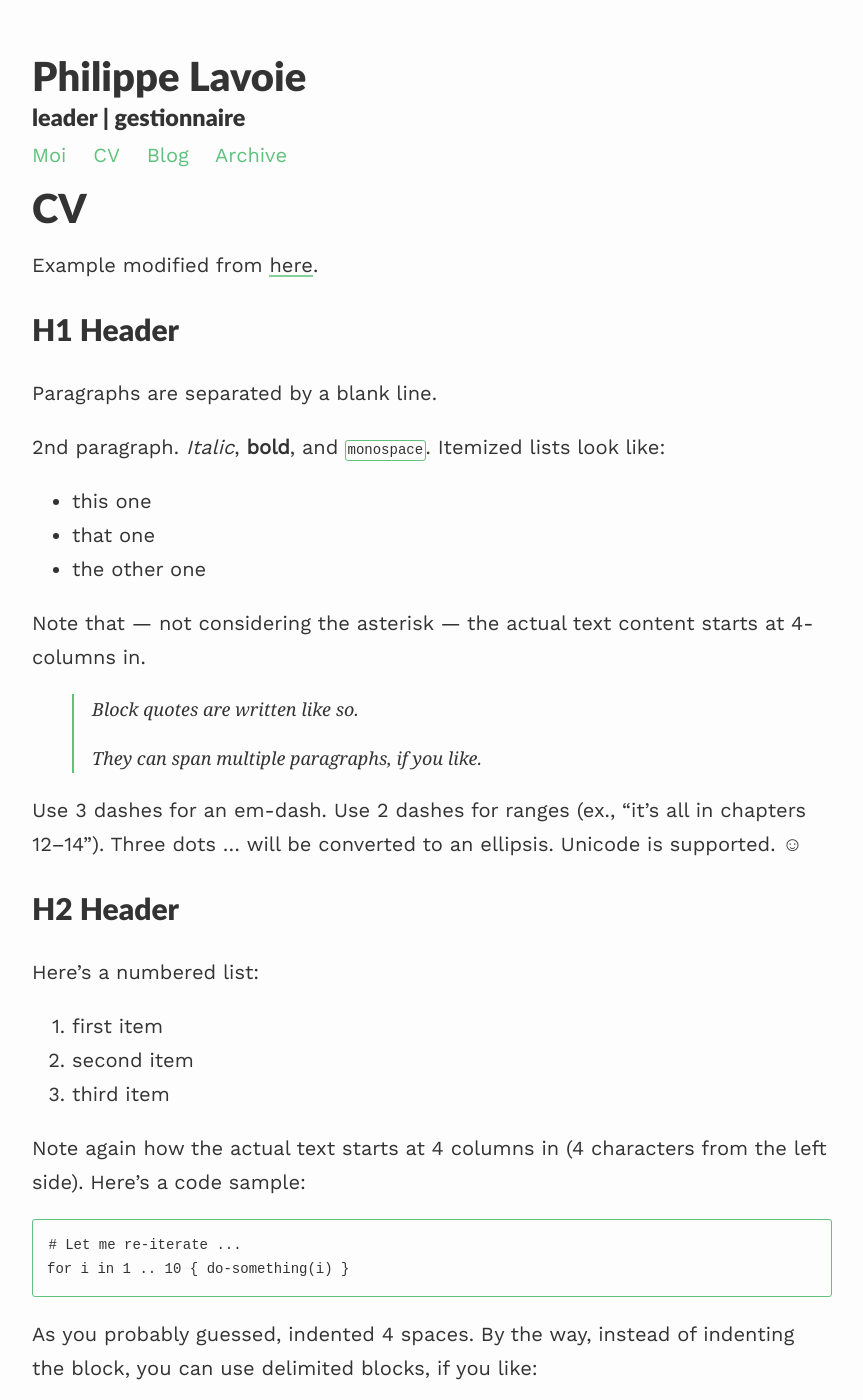
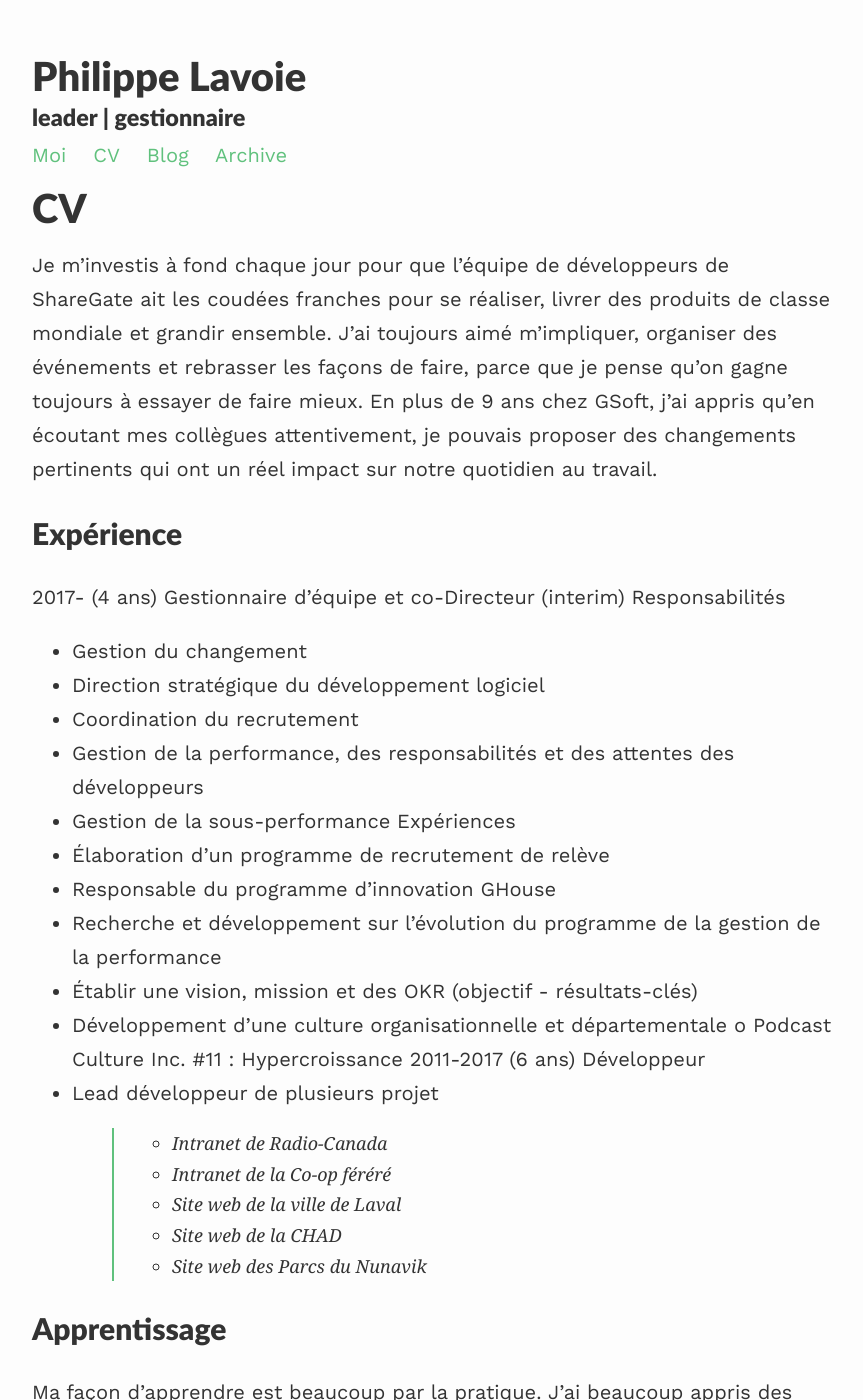
Before and after one commit to drdeteck/Me2, a Jekyll site: the page built from cv.md, in a window 1280 px wide and 1400 px high. Shown: the whole window, without its empty margins (208-1071 px from the left). Built offline with Jekyll 4.4.1, drawn with Linux system fonts in a browser that asks for light colours; nearby versions of some CDN libraries; formulas are drawn with MathJax 3; some of the changed text lies outside the part shown.

Commit message:
Update cv.md

```diff
--- a/cv.md
+++ b/cv.md
@@ -1,12 +1,50 @@
 ---
 layout: post
 title: CV
-description: description of the short project which is long enough
+description: leader | gestionnaire
 ---
-Example modified from [here](http://www.unexpected-vortices.com/sw/rippledoc/quick-markdown-example.html){:target="_blank"}.
+Je m'investis à fond chaque jour pour que l'équipe de développeurs de ShareGate ait les coudées franches pour se réaliser, livrer des produits de classe mondiale et grandir ensemble. J'ai toujours aimé m'impliquer, organiser des événements et rebrasser les façons de faire, parce que je pense qu'on gagne toujours à essayer de faire mieux. En plus de 9 ans chez GSoft, j'ai appris qu'en écoutant mes collègues attentivement, je pouvais proposer des changements pertinents qui ont un réel impact sur notre quotidien au travail.
 
-H1 Header
+Expérience
 ============
+2017- (4 ans) Gestionnaire d’équipe et co-Directeur (interim)
+Responsabilités
+-	Gestion du changement
+-	Direction stratégique du développement logiciel
+-	Coordination du recrutement
+-	Gestion de la performance, des responsabilités et des attentes des développeurs
+-	Gestion de la sous-performance
+Expériences
+-	Élaboration d’un programme de recrutement de relève
+-	Responsable du programme d'innovation GHouse
+-	Recherche et développement sur l'évolution du programme de la gestion de la performance
+-	Établir une vision, mission et des OKR (objectif - résultats-clés)
+-	Développement d'une culture organisationnelle et départementale
+o	Podcast Culture Inc. #11 : Hypercroissance
+2011-2017 (6 ans) Développeur
+-	Lead développeur de plusieurs projet
+>-	Intranet de Radio-Canada
+>-	Intranet de la Co-op féréré
+>-	Site web de la ville de Laval
+>-	Site web de la CHAD
+>-	Site web des Parcs du Nunavik
+
+
+Apprentissage
+-------------
+Ma façon d'apprendre est beaucoup par la pratique. J'ai beaucoup appris des expériences suivantes:
+- Organisation et participation au [CultureFest](https://mtlnewtech.medium.com/culturefest-montreal-04-12-17-7dd015d0d9ea) (2017+2018)
+- Co-éditeur en chef du [GSoft Tech Blog](https://medium.com/gsoft-tech)
+- Organisation de la [GHouse](https://www.lesaffaires.com/blogues/simon-de-baene/j-ai-ouvert-un-bureau-au-bout-du-monde-en-laissant-les-employes-choisir-ou-voici-pourquoi/592203) à Barcelone
+- Création de nouveau produit [Snooz.it](https://drdeteck.github.io/snoozit-landing-page/) (discontinué)
+
+### Quelques livres ###
+Je ne lis pas beaucoup, mais ces ouvrages m'ont marqué:
+- [Resilient Management](https://resilient-management.com/) par Lara Hogan
+- [Managing for Happiness](https://jurgenappelo.com/managing-for-happiness/) par Jurgen Appelo
+- [Radical Candor](https://www.radicalcandor.com/) par Kim Scott
+
+
 
 Paragraphs are separated by a blank line.
 
```
